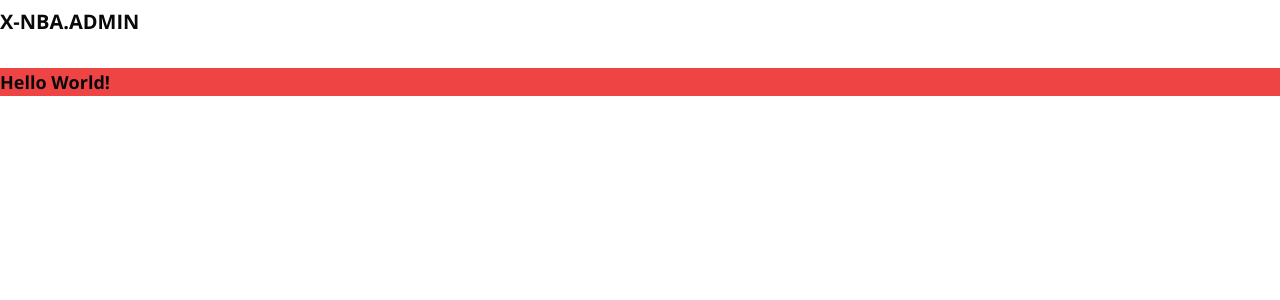
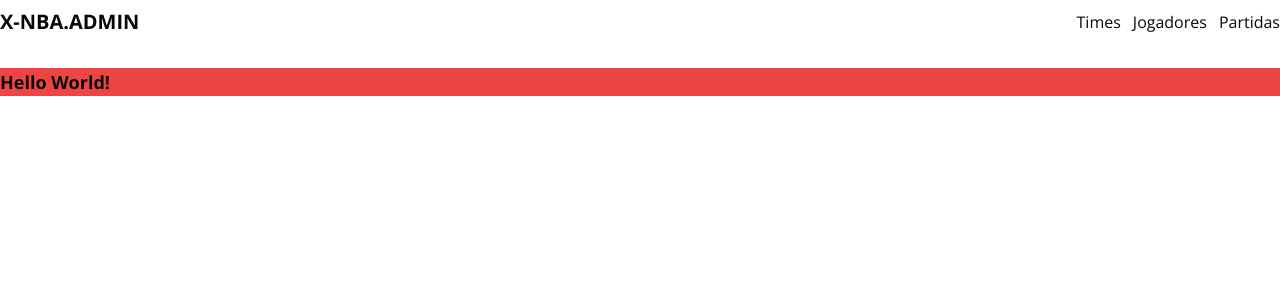
Before and after one commit to iarlen-reis/X-NBA.ADMIN, a React (Vite) app: page / in a window 1280 px wide. Shown: the top 300 px of the page. Built offline with nearby package versions, Linux system fonts and the light colour scheme.

Commit message:
feat: add some links on header.

```diff
--- a/src/components/header.tsx
+++ b/src/components/header.tsx
@@ -3,13 +3,26 @@ import { Link } from "react-router-dom";
 export default function Header() {
   return (
     <header className="w-full py-2">
-      <div className="container mx-auto">
+      <div className="container mx-auto flex items-center justify-between">
         <Link
           to="/"
           className="text-xl font-bold transition-opacity hover:opacity-85"
         >
           X-NBA.ADMIN
         </Link>
+        <nav>
+          <ul className="flex items-center gap-3">
+            <li className="transition-opacity hover:opacity-85">
+              <Link to="/teams">Times</Link>
+            </li>
+            <li className="transition-opacity hover:opacity-85">
+              <Link to="/players">Jogadores</Link>
+            </li>
+            <li className="transition-opacity hover:opacity-85">
+              <Link to="/matches">Partidas</Link>
+            </li>
+          </ul>
+        </nav>
       </div>
     </header>
   );
```
